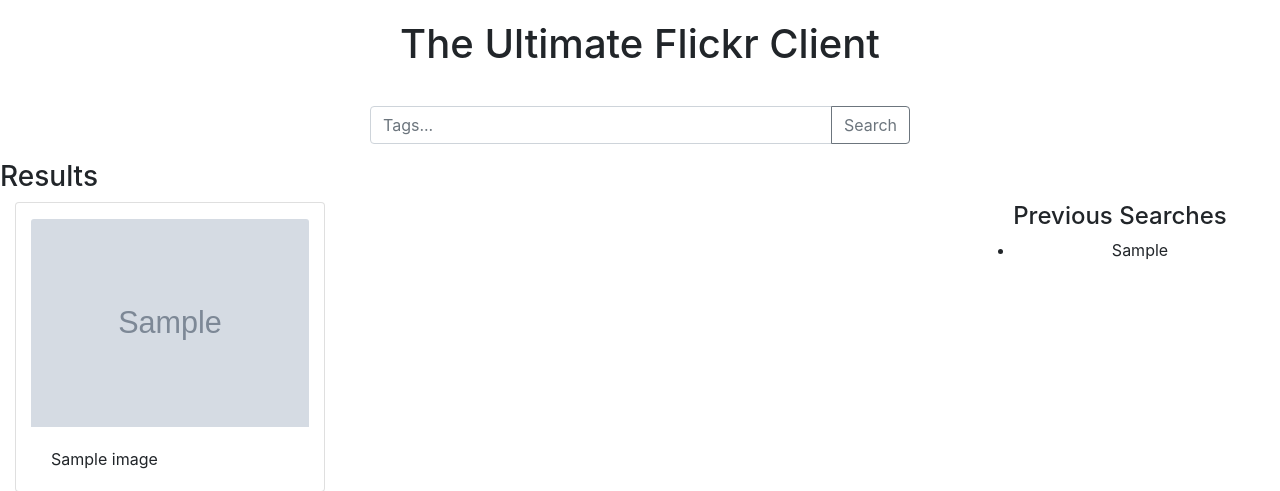
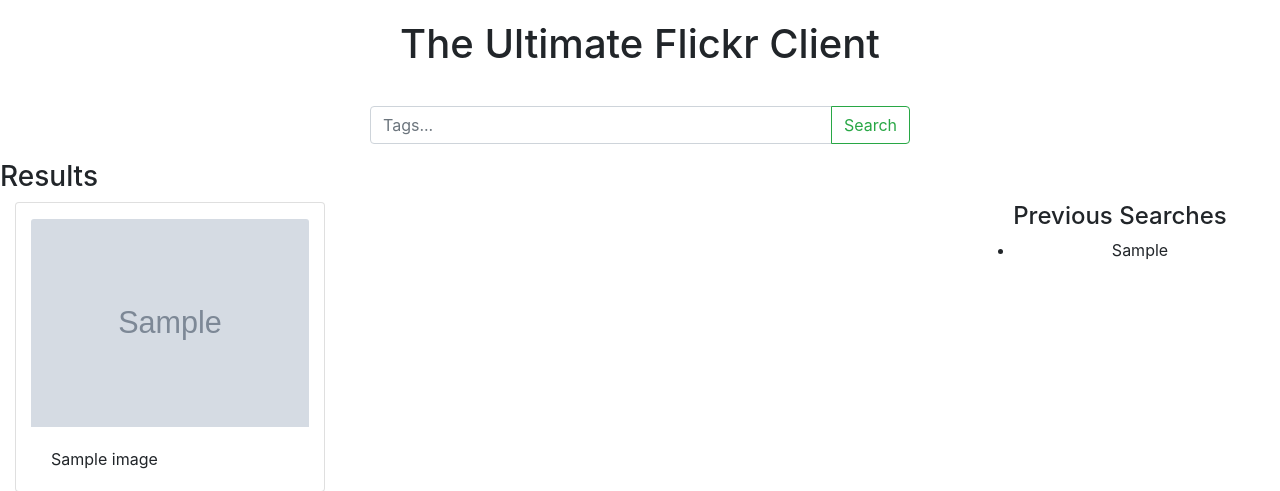
Before and after one commit to baranugur/hipo, a Django app: template photo/templates/photo/index.html in a window 1280 px wide. Shown: the top 491 px of the page. Run offline with Django 3.2, Linux system fonts and the light colour scheme; tables that the repository leaves empty hold one stand-in row (values such as "Sample post"); the template is opened without the code that fills it: values that come from a table or form of the project are taken from there, most other values are stand-ins (such as "Sample title", 1, 10 or a date in 2020); grey boxes marked "Sample" are stand-in pictures; some libraries are stand-ins or nearby versions.

Commit message:
Add search button functionality

```diff
--- a/photo/templates/photo/index.html
+++ b/photo/templates/photo/index.html
@@ -19,7 +19,8 @@
                 <div class="input-group mb-3">
                         <input type="text" name="tag" class="form-control" placeholder="Tags...">
                         <div class="input-group-append">
-                            <button id="searchButton" class="btn btn-outline-secondary" type="button">Search</button>
+                            <button id="searchButton" class="btn btn-outline-success" type="submit">Search</button>
+                            <!-- <input type="text"> -->
                         </div>
                     </div>
                 </div>
```
